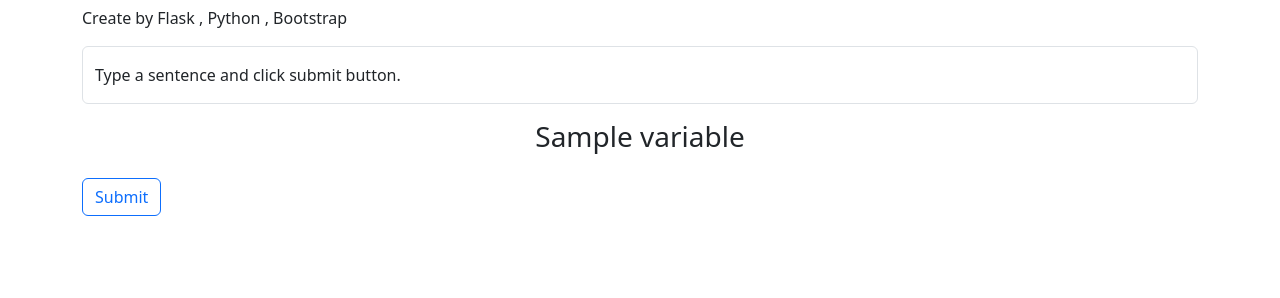
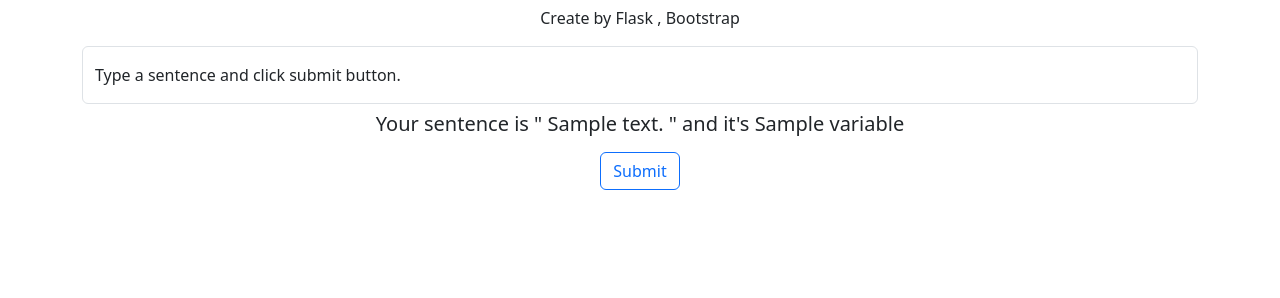
Before and after one commit to kritsapdev/basic-sentiment-analysis-web-app, a Flask app: template templates/index.html in a window 1280 px wide. Shown: the part 98-396 px from the top of the page. Run offline with Flask 3, Linux system fonts and the light colour scheme; the template is opened without the code that fills it: most values are stand-ins (such as "Sample title", 1, 10 or a date in 2020).

Commit message:
Add files via upload

```diff
--- a/app.py
+++ b/app.py
@@ -23,14 +23,14 @@ def my_form_post():
     sid = SentimentIntensityAnalyzer()
     score = ((sid.polarity_scores(str(text))))['compound']
     if(score > 0):
-        label = 'This sentence is positive'
+        label = 'positive'
         col = 'text-success'
     elif(score == 0):
-        label = 'This sentence is neutral'
+        label = 'neutral'
         col = 'text-primary'
     else:
-        label = 'This sentence is negative'
+        label = 'negative'
         col = 'text-danger'
-    return(render_template('index.html', variable=label , color = col))
+    return(render_template('index.html', text = text ,variable=label , color = col))
 if __name__ == "__main__":
     app.run(port='8088', threaded=False, debug=True)
--- a/templates/index.html
+++ b/templates/index.html
@@ -14,20 +14,25 @@
           <title>sentiment analysis web app</title>
         </div>
         <h1 class="header text-center">Sentiment Analysis Web App</h1>
-        <p class="desc">
-          Create by Flask , Python , Bootstrap
+        <p class="desc text-center">
+          Create by Flask , Bootstrap
         </p>
         <form method="POST" onSubmit="return validate();" class="form">
 
           <div class="form-floating mb-3">
-            <input type="text" name="text" class="form-control" id="floatingInput" placeholder="I love you">
+            <input type="text" name="text" class="form-control"  id="floatingInput" placeholder="I love you">
             <label for="floatingInput">Type a sentence and click submit button.</label>
 
-            <p   id="demo"><h3 class="text-center  {{ color }}">{{ variable }}</h3></p>
 
-            <button type="submit" class="btn btn-outline-primary mt-2" onclick="this.form.submit();">
+
+ <h5 class="text-center mt-2">Your sentence is " {{text}} " and it's
+ <span class="{{ color }}">  {{ variable }}</span></h5>
+
+
+              <div class=" d-flex justify-content-center">
+            <button type="submit" class="btn btn-outline-primary mt-2 text-center" onclick="this.form.submit();">
               Submit
-            </button>
+            </button></div>
 
 
           </div>
```
